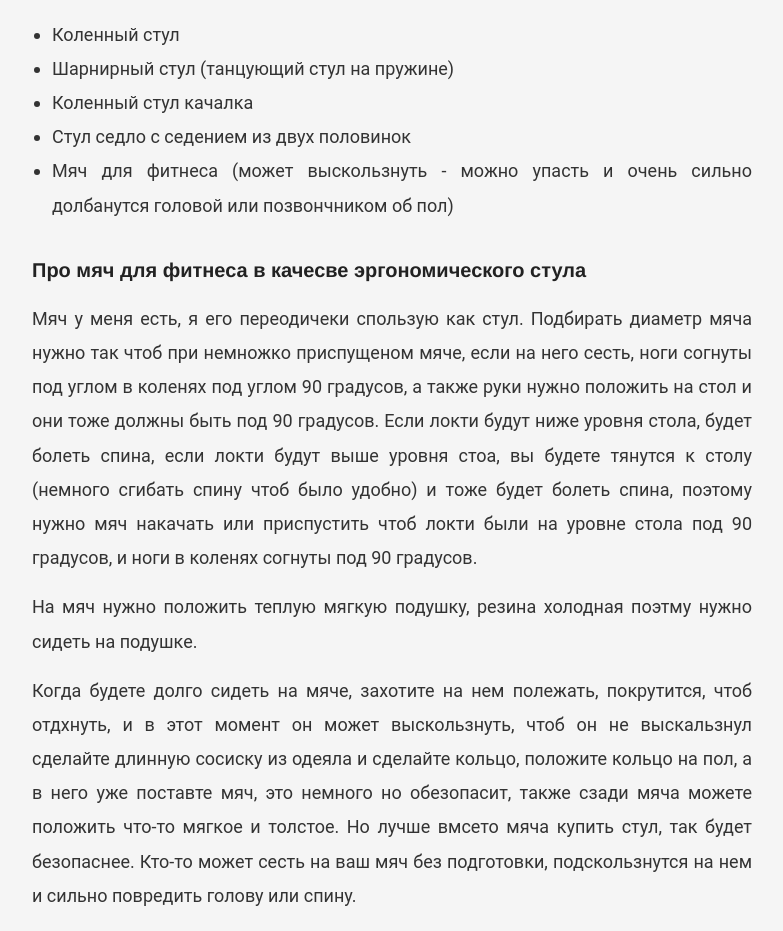
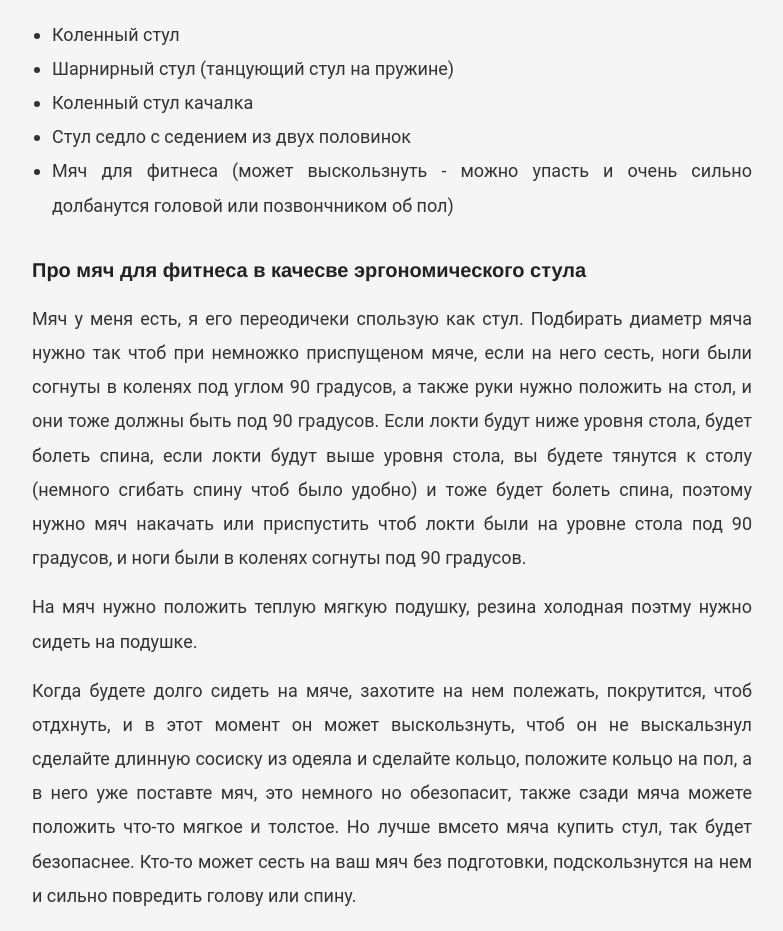
Before and after one commit to VadymVolos/vadymvolos.github.io, a Jekyll site: the page built from _posts/management/2017-01-13-health-management-ergonomycheskye-stulya.md, in a window 1280 px wide. Shown: the part 1036-1967 px from the top of the page, without its empty margins (248-1031 px from the left). Built offline with Jekyll 4.4.1, drawn with Linux system fonts in a browser that asks for light colours; comment, search, counter and statistics services are not loaded.

Commit message:
Update 2017-01-13-health-management-ergonomycheskye-stulya.md

```diff
--- a/_posts/management/2017-01-13-health-management-ergonomycheskye-stulya.md
+++ b/_posts/management/2017-01-13-health-management-ergonomycheskye-stulya.md
@@ -27,7 +27,7 @@
 
 <h3>Про мяч для фитнеса в качесве эргономического стула</h3>
 
-Мяч у меня есть, я его переодичеки спользую как стул. Подбирать диаметр мяча нужно так чтоб при немножко приспущеном мяче, если на него сесть, ноги согнуты под углом в коленях под углом 90 градусов, а также руки нужно положить на стол и они тоже должны быть под 90 градусов. Если локти будут ниже уровня стола, будет болеть спина, если локти будут выше уровня стоа, вы будете тянутся к столу (немного сгибать спину чтоб было удобно) и тоже будет болеть спина, поэтому нужно мяч накачать или приспустить чтоб локти были на уровне стола под 90 градусов, и ноги в коленях согнуты под 90 градусов.
+Мяч у меня есть, я его переодичеки спользую как стул. Подбирать диаметр мяча нужно так чтоб при немножко приспущеном мяче, если на него сесть, ноги были согнуты в коленях под углом 90 градусов, а также руки нужно положить на стол, и они тоже должны быть под 90 градусов. Если локти будут ниже уровня стола, будет болеть спина, если локти будут выше уровня стола, вы будете тянутся к столу (немного сгибать спину чтоб было удобно) и тоже будет болеть спина, поэтому нужно мяч накачать или приспустить чтоб локти были на уровне стола под 90 градусов, и ноги были в коленях согнуты под 90 градусов.
 
 На мяч нужно положить теплую мягкую подушку, резина холодная поэтму нужно сидеть на подушке.
 
```
